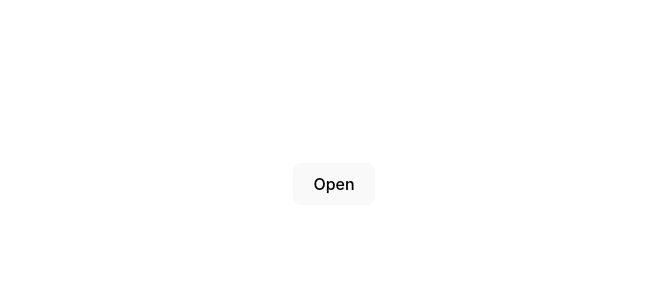
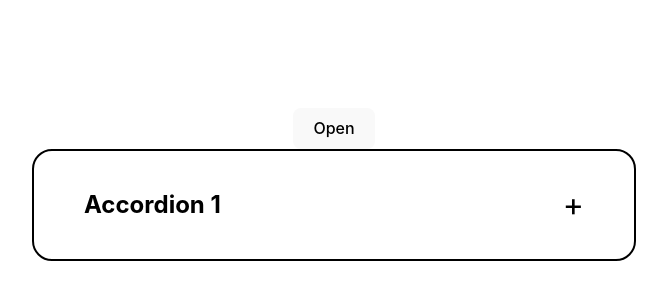
Before and after one commit to Eon4/CodeChallenge, a React (Vite) app in the folder code/: page / in a window 1280 px wide. Shown: the part 216-516 px from the top of the page, without its empty margins (306-973 px from the left). Built offline with nearby package versions, Linux system fonts and the light colour scheme.

Commit message:
Accordion

```diff
--- a/code/src/App.jsx
+++ b/code/src/App.jsx
@@ -1,6 +1,7 @@
 import { useState } from 'react'
 import './App.css'
 import { Modal } from './Components/Modal/Modal'
+import { Accordion } from './Components/Accordion/Accordion';
 
 function App() {
 
@@ -12,10 +13,15 @@ function App() {
 
   return (
     <>
+
       <button onClick={handleModal}>Open</button>
       <Modal isModalOpen={isModalOpen} handleModal={handleModal} title="Overskrift">
         <p>Lorem ipsum dolor sit amet, consectetur adipisicing elit. Ipsa corrupti exercitationem ad neque asperiores rem?</p>
       </Modal>
+      <Accordion title="Accordion 1">
+        <h3>Lorem, ipsum.</h3>
+        <p>Lorem, ipsum dolor sit amet consectetur adipisicing elit. Enim in molestias nemo fuga hic rem, doloribus praesentium vel explicabo error incidunt beatae placeat esse, id sit eos recusandae molestiae asperiores?</p>
+      </Accordion>
     </>
   )
 }
--- /dev/null
+++ b/code/src/Components/Accordion/Accordion.jsx
@@ -0,0 +1,26 @@
+import { useState } from "react"
+import style from "./Accordion.module.scss"
+
+
+export const Accordion = ({ title, children}) => {
+
+    const [isOpen, setIsOpen] = useState(false);
+
+    const toggle = () => {
+        setIsOpen(!isOpen);
+    }
+
+
+  return (
+    <section className={style.accStyle}>
+        <div className={style.accHeader} onClick={toggle}>
+            <h2>{title}</h2>
+            <span>{isOpen ? '-' : '+'}</span>
+        </div>
+        {isOpen &&
+        <article className={`${style.accContent} ${style.open}`}>
+            {children}
+        </article>}
+    </section>
+  )
+}
--- /dev/null
+++ b/code/src/Components/Accordion/Accordion.module.scss
@@ -0,0 +1,37 @@
+.accStyle {
+    height: 100%;
+    width: 600px;
+    margin: 0 auto;
+    display: flex;
+    flex-direction: column;
+    justify-content: center;
+    align-items: center;
+    border: 2px solid #000;
+    border-radius: 20px;
+    color: #000;
+
+
+    .accHeader {
+        width: 500px;
+        padding: 1rem 2rem;
+        display: flex;
+        justify-content: space-between;
+        align-items: center;
+
+        span {
+            font-size: 2rem;
+        }
+
+    }
+
+    .accContent {
+        padding: 1rem;
+        text-align: left;
+    }
+
+    .open {
+        display: block;
+        border-top: 1px solid #000;
+        width: 90%;
+    }
+}
```
